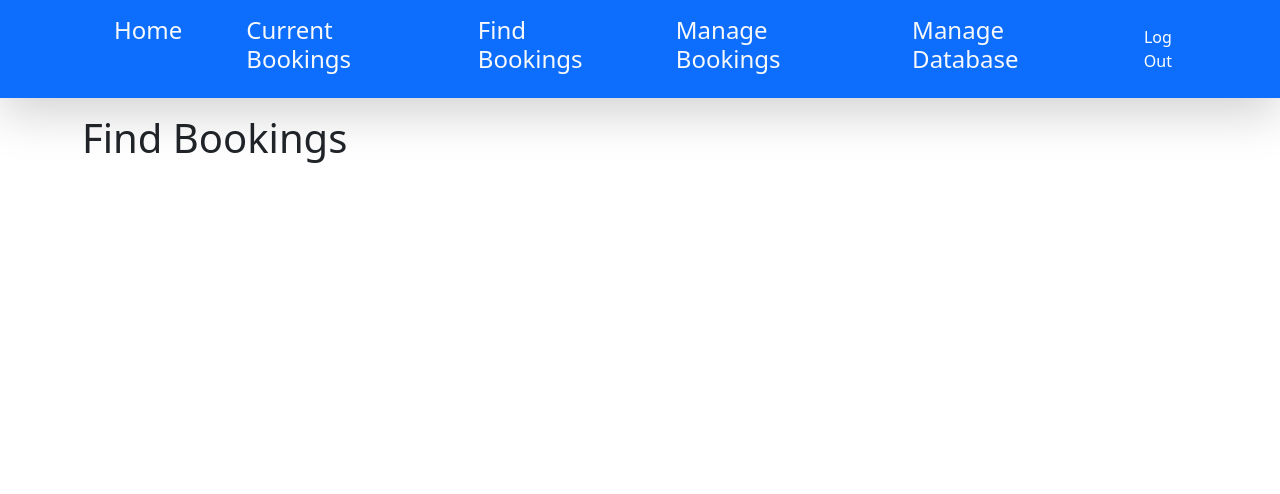
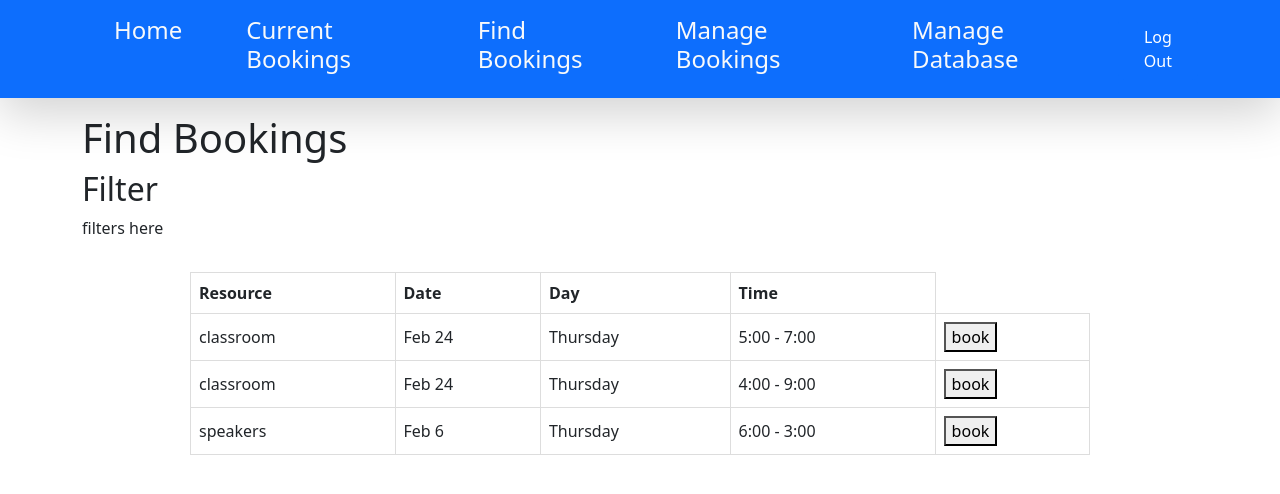
Before and after one commit to k-kali/SENG371, a React (Create React App) app: page /FindBookings in a window 1280 px wide. Shown: the top 494 px of the page. Built offline with nearby package versions, Linux system fonts and the light colour scheme.

Commit message:
added dynamic table and some dummy data i# Please enter the commit message for your changes. Lines starting

```diff
--- a/src/Pages/FindBookings.js
+++ b/src/Pages/FindBookings.js
@@ -1,7 +1,24 @@
 import React from "react";
+import { Table } from "react-bootstrap";
+import ResultsTable from "../components/ResultsTable";
+import ResultsData from "../data/Resources.json";
 
 export function FindBookings() {
+  const column = [
+    { heading: "Resource", value: "type" },
+    { heading: "Date", value: "date" },
+    { heading: "Day", value: "day" },
+    { heading: "Time", value: "time" },
+  ];
+
   return (
-    <h1>Find Bookings</h1>
-  )
+    <div>
+      <h1>Find Bookings</h1>
+      <h2>Filter</h2>
+      <text>filters here</text>
+      <div>
+        <ResultsTable data={ResultsData} column={column} />
+      </div>
+    </div>
+  );
 }
--- /dev/null
+++ b/src/components/ResultsTable.js
@@ -0,0 +1,43 @@
+import React from "react";
+import "./resultstable.css";
+
+//taken from https://github.com/candraKriswinarto/dynamic-table
+
+//TODO: make button active and prettier
+
+const ResultsTable = ({ data, column }) => {
+  return (
+    <table>
+      <thead>
+        <tr>
+          {column.map((item, index) => (
+            <TableHeadItem item={item} />
+          ))}
+        </tr>
+      </thead>
+      <tbody>
+        {data.map((item, index) => (
+          <TableRow item={item} column={column} />
+        ))}
+      </tbody>
+    </table>
+  );
+};
+
+const TableHeadItem = ({ item }) => <th>{item.heading}</th>;
+
+const TableRow = ({ item, column }) => (
+  <tr>
+    {column.map((columnItem, index) => {
+      if (columnItem.value.includes(".")) {
+        const itemSplit = columnItem.value.split(".");
+        return <td>item[itemSplit[0]][itemSplit[1]]</td>;
+      }
+      return <td>{item[`${columnItem.value}`]}</td>;
+    })}
+      <td><button>book</button></td>
+  </tr>
+
+);
+
+export default ResultsTable;
--- /dev/null
+++ b/src/components/resultstable.css
@@ -0,0 +1,10 @@
+table {
+    border-collapse: collapse;
+    max-width: 900px;
+    width: 100%;
+    margin: 2rem auto;
+  }
+  table th, table td {
+    border: 1px solid #ddd;
+    padding: 8px;
+  }
--- /dev/null
+++ b/src/data/Resources.json
@@ -0,0 +1,26 @@
+[
+    {
+        "id": "100",
+        "type": "classroom",
+        "roomNum": "ECS 115",
+        "date": "Feb 24",
+        "day": "Thursday",
+        "time": "5:00 - 7:00"
+    },
+    {
+        "id": "101",
+        "type": "classroom",
+        "roomNum": "ECS 220",
+        "date": "Feb 24",
+        "day": "Thursday",
+        "time": "4:00 - 9:00"
+    },
+    {
+        "id": "102",
+        "type": "speakers",
+        "roomNum": "",
+        "date": "Feb 6",
+        "day": "Thursday",
+        "time": "6:00 - 3:00"
+    }
+]
```
